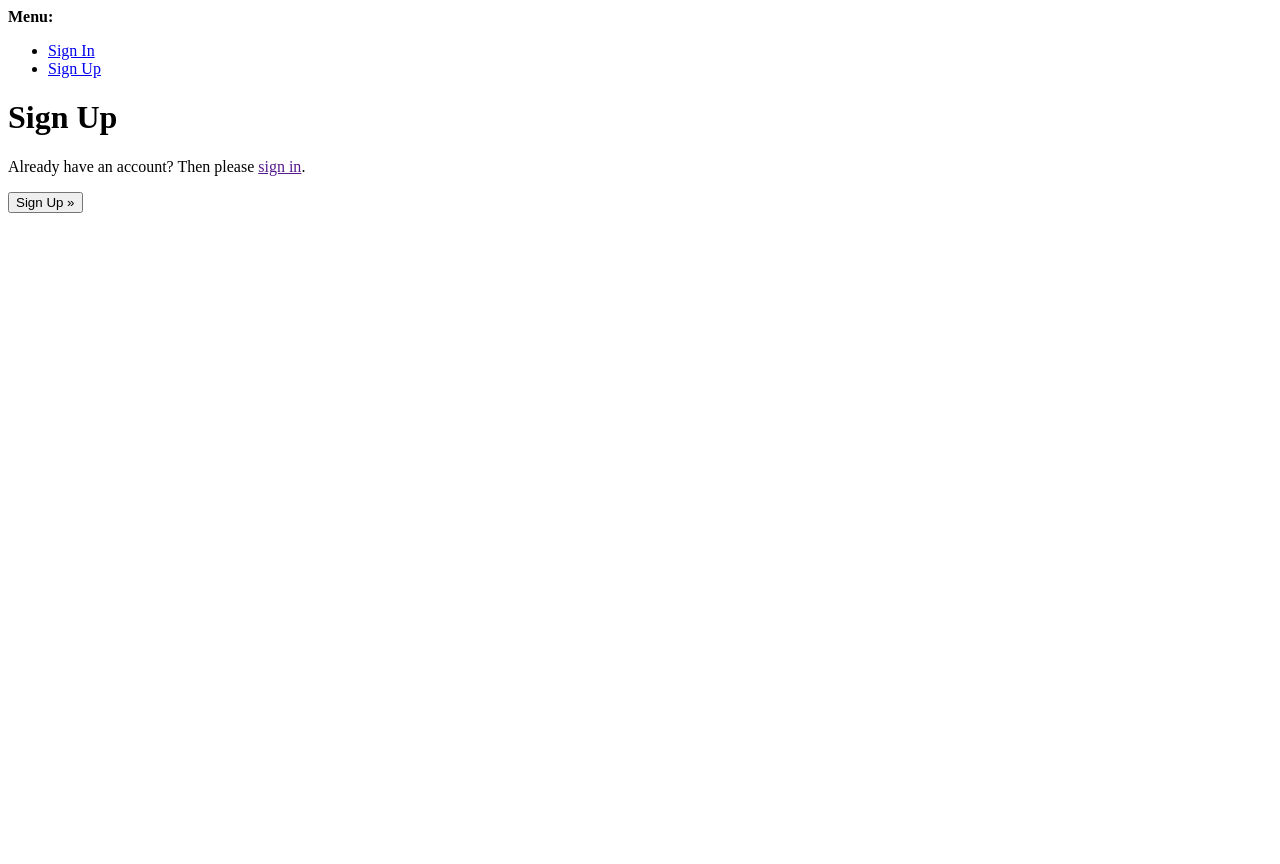
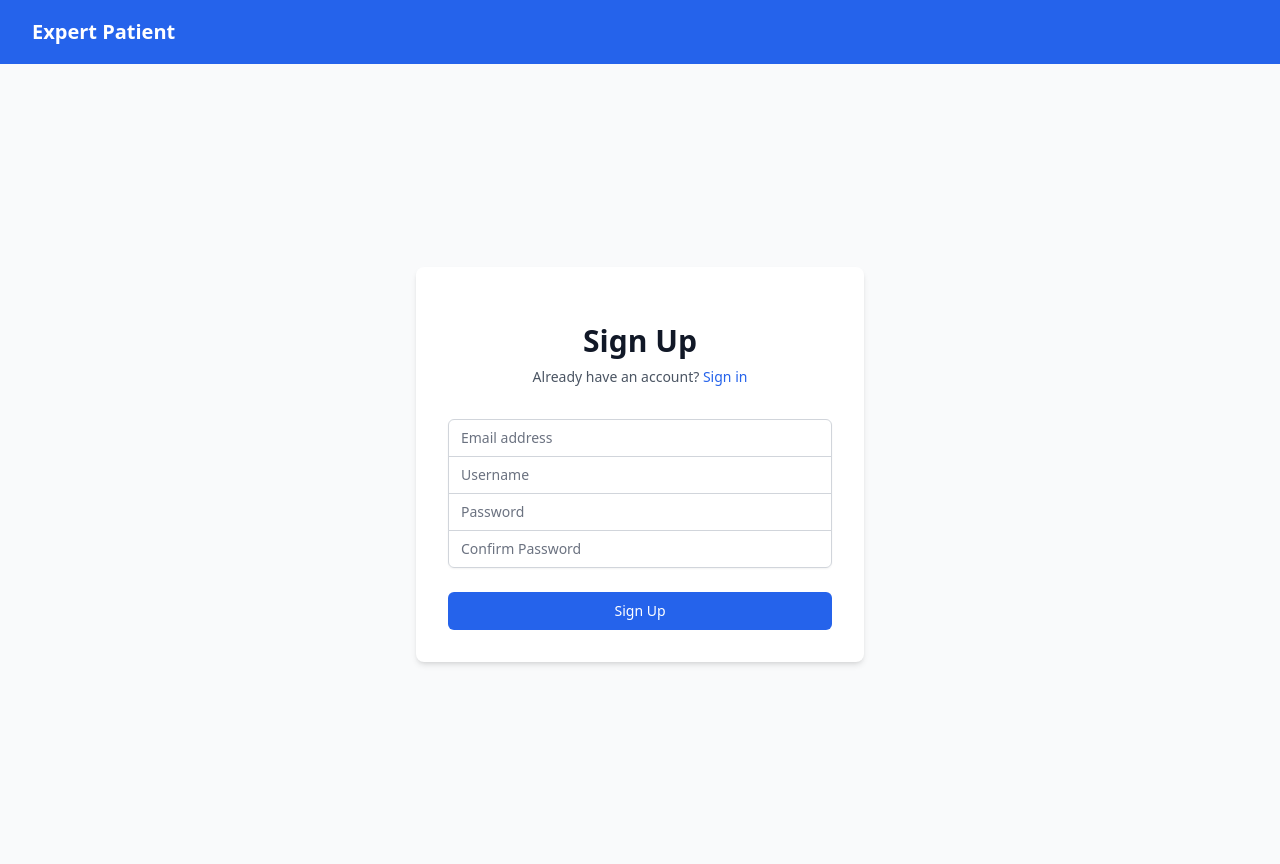
Before and after one commit to GuyMitchy/UC-Expert-Patient, a Django app: template templates/account/signup.html in a window 1280 px wide. Before the commit the page ends 213 px from the top, so only its background shows below. Run offline with Django 5.2, Linux system fonts and the light colour scheme; the template is opened without the code that fills it: most values are stand-ins (such as "Sample title", 1, 10 or a date in 2020); some libraries are stand-ins or nearby versions.

Commit message:
Add custom signup page

```diff
--- a/templates/account/signup.html
+++ b/templates/account/signup.html
@@ -1,21 +1,105 @@
-{% extends "account/base.html" %}
-
+{% extends "base.html" %}
 {% load i18n %}
 
-{% block head_title %}{% trans "Signup" %}{% endblock head_title %}
+
+{% block head_title %}{% trans "Sign Up" %}{% endblock %}
 
 {% block content %}
-<h1>{% trans "Sign Up" %}</h1>
+<div class="min-h-screen flex items-center justify-center bg-gray-50 py-12 px-4 sm:px-6 lg:px-8">
+    <div class="max-w-md w-full space-y-8 bg-white p-8 rounded-lg shadow-md">
+        <!-- Header -->
+        <div>
+            <h2 class="mt-6 text-center text-3xl font-extrabold text-gray-900">
+                {% trans "Sign Up" %}
+            </h2>
+            <p class="mt-2 text-center text-sm text-gray-600">
+                {% blocktrans %}
+                Already have an account?
+                <a href="{{ login_url }}" class="font-medium text-blue-600 hover:text-blue-500">
+                    Sign in
+                </a>
+                {% endblocktrans %}
+            </p>
+        </div>
 
-<p>{% blocktrans %}Already have an account? Then please <a href="{{ login_url }}">sign in</a>.{% endblocktrans %}</p>
+        <!-- Form -->
+        <form class="mt-8 space-y-6" method="POST" action="{% url 'account_signup' %}">
+            {% csrf_token %}
 
-<form class="signup" id="signup_form" method="post" action="{% url 'account_signup' %}">
-  {% csrf_token %}
-  {{ form.as_p }}
-  {% if redirect_field_value %}
-  <input type="hidden" name="{{ redirect_field_name }}" value="{{ redirect_field_value }}" />
-  {% endif %}
-  <button type="submit">{% trans "Sign Up" %} &raquo;</button>
-</form>
+            <!-- Error Messages -->
+            {% if form.errors %}
+                <div class="rounded-md bg-red-50 p-4 mb-4">
+                    <div class="flex">
+                        <div class="text-sm text-red-700">
+                            {% for error in form.non_field_errors %}
+                                <p>{{ error }}</p>
+                            {% endfor %}
+                        </div>
+                    </div>
+                </div>
+            {% endif %}
 
-{% endblock content %}
+            <!-- Signup Fields -->
+            <div class="rounded-md shadow-sm -space-y-px">
+                <!-- Email -->
+                <div>
+                    <label for="id_email" class="sr-only">{% trans "Email" %}</label>
+                    <input id="id_email" name="email" type="email" required
+                          class="appearance-none rounded-t-md relative block w-full px-3 py-2 border border-gray-300 placeholder-gray-500 text-gray-900 focus:outline-none focus:ring-blue-500 focus:border-blue-500 focus:z-10 sm:text-sm"
+                          placeholder="{% trans 'Email address' %}">
+                    {% if form.email.errors %}
+                        <p class="text-red-500 text-xs mt-1">{{ form.email.errors.0 }}</p>
+                    {% endif %}
+                </div>
+
+                <!-- Username -->
+                <div>
+                    <label for="id_username" class="sr-only">{% trans "Username" %}</label>
+                    <input id="id_username" name="username" type="text" required
+                          class="appearance-none relative block w-full px-3 py-2 border border-gray-300 placeholder-gray-500 text-gray-900 focus:outline-none focus:ring-blue-500 focus:border-blue-500 focus:z-10 sm:text-sm"
+                          placeholder="{% trans 'Username' %}">
+                    {% if form.username.errors %}
+                        <p class="text-red-500 text-xs mt-1">{{ form.username.errors.0 }}</p>
+                    {% endif %}
+                </div>
+
+                <!-- Password -->
+                <div>
+                    <label for="id_password1" class="sr-only">{% trans "Password" %}</label>
+                    <input id="id_password1" name="password1" type="password" required
+                          class="appearance-none relative block w-full px-3 py-2 border border-gray-300 placeholder-gray-500 text-gray-900 focus:outline-none focus:ring-blue-500 focus:border-blue-500 focus:z-10 sm:text-sm"
+                          placeholder="{% trans 'Password' %}">
+                    {% if form.password1.errors %}
+                        <p class="text-red-500 text-xs mt-1">{{ form.password1.errors.0 }}</p>
+                    {% endif %}
+                </div>
+
+                <!-- Password Confirmation -->
+                <div>
+                    <label for="id_password2" class="sr-only">{% trans "Password (again)" %}</label>
+                    <input id="id_password2" name="password2" type="password" required
+                          class="appearance-none rounded-b-md relative block w-full px-3 py-2 border border-gray-300 placeholder-gray-500 text-gray-900 focus:outline-none focus:ring-blue-500 focus:border-blue-500 focus:z-10 sm:text-sm"
+                          placeholder="{% trans 'Confirm Password' %}">
+                    {% if form.password2.errors %}
+                        <p class="text-red-500 text-xs mt-1">{{ form.password2.errors.0 }}</p>
+                    {% endif %}
+                </div>
+            </div>
+
+
+            {% if redirect_field_value %}
+                <input type="hidden" name="{{ redirect_field_name }}" value="{{ redirect_field_value }}" />
+            {% endif %}
+
+            <!-- Submit Button -->
+            <div>
+                <button type="submit"
+                        class="group relative w-full flex justify-center py-2 px-4 border border-transparent text-sm font-medium rounded-md text-white bg-blue-600 hover:bg-blue-700 focus:outline-none focus:ring-2 focus:ring-offset-2 focus:ring-blue-500">
+                    <span class="absolute left-0 inset-y-0 flex items-center pl-3"></span>
+                    {% trans "Sign Up" %}
+                </button>
+            </div>
+        </form>
+    </div>
+</div>
+{% endblock %}
```
